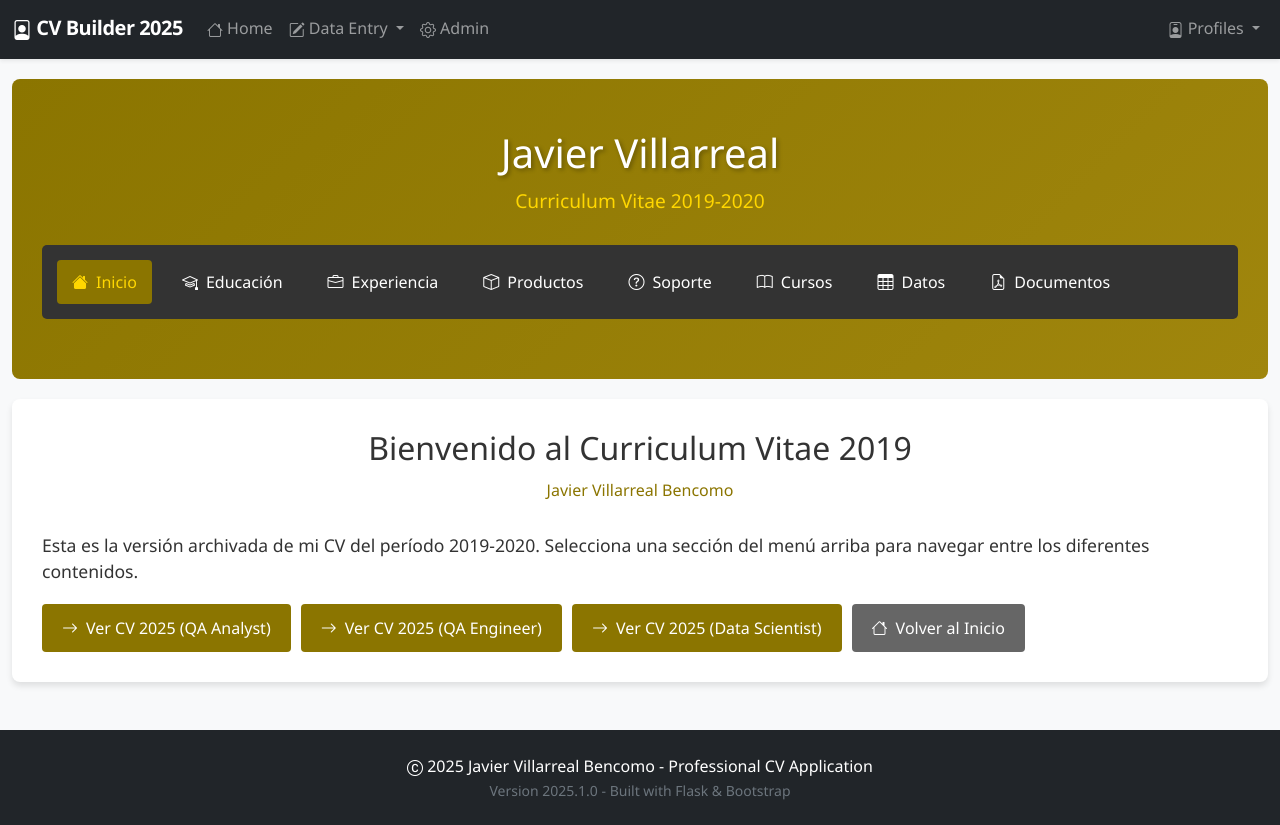
After one commit to jvillarrealbencomo/cv-jvillarrealbencomo19_consciente-creativo, a Flask app: page /legacy/cv2019 in a window 1280 px wide. The commit adds this page. Run offline with Flask 3, Linux system fonts and the light colour scheme.

Commit message:
WIP: ajustes de menú y rutas para CV2019

```diff
--- a/app/routes/main.py
+++ b/app/routes/main.py
@@ -37,3 +37,9 @@ def health():
 def about():
     """About page"""
     return render_template('about.html')
+
+
+@bp.route('/legacy/cv2019')
+def cv2019():
+    """Legacy CV 2019 - Archives the old CV format with full functionality"""
+    return render_template('cv2019.html')
--- a/app/templates/base.html
+++ b/app/templates/base.html
@@ -64,6 +64,10 @@
                             <li><a class="dropdown-item" href="#" data-profile="data_scientist">
                                 <i class="bi bi-graph-up"></i> Data Scientist
                             </a></li>
+                            <li><hr class="dropdown-divider"></li>
+                            <li><a class="dropdown-item" href="/legacy/cv2019">
+                                <i class="bi bi-archive"></i> CV 2019
+                            </a></li>
                         </ul>
                     </li>
                 </ul>
--- /dev/null
+++ b/app/templates/cv2019.html
@@ -0,0 +1,316 @@
+{% extends "base.html" %}
+
+{% block title %}CV 2019-2020 - Javier Villarreal Bencomo{% endblock %}
+
+{% block extra_css %}
+<style>
+    /* Legacy CV 2019 styling */
+    .cv2019-container {
+        background: linear-gradient(135deg, #8B7500 0%, #A0860D 100%);
+        color: white;
+        padding: 30px;
+        border-radius: 8px;
+        margin: 20px 0;
+    }
+
+    .cv2019-menu {
+        display: flex;
+        gap: 15px;
+        flex-wrap: wrap;
+        margin-bottom: 30px;
+        background: #333;
+        padding: 15px;
+        border-radius: 5px;
+    }
+
+    .cv2019-menu a {
+        color: white;
+        text-decoration: none;
+        padding: 10px 15px;
+        border-radius: 4px;
+        transition: background 0.3s;
+        display: inline-flex;
+        align-items: center;
+        gap: 8px;
+        font-weight: 500;
+    }
+
+    .cv2019-menu a:hover {
+        background: #555;
+        color: #ffd700;
+    }
+
+    .cv2019-menu a.active {
+        background: #8B7500;
+        color: #ffd700;
+    }
+
+    .cv2019-header {
+        text-align: center;
+        margin-bottom: 30px;
+    }
+
+    .cv2019-header h1 {
+        font-size: 2.5rem;
+        margin: 20px 0 10px;
+        text-shadow: 2px 2px 4px rgba(0,0,0,0.3);
+    }
+
+    .cv2019-header p {
+        font-size: 1.2rem;
+        color: #ffd700;
+    }
+
+    .cv2019-content {
+        background: white;
+        color: #333;
+        padding: 30px;
+        border-radius: 8px;
+        box-shadow: 0 4px 6px rgba(0,0,0,0.1);
+    }
+
+    .cv2019-content h2 {
+        color: #8B7500;
+        border-bottom: 3px solid #8B7500;
+        padding-bottom: 10px;
+        margin: 20px 0 15px;
+    }
+
+    .cv2019-item {
+        margin: 15px 0;
+        padding: 15px;
+        border-left: 4px solid #8B7500;
+        background: #f9f9f9;
+    }
+
+    .cv2019-action-buttons {
+        display: flex;
+        gap: 10px;
+        flex-wrap: wrap;
+        margin-top: 20px;
+    }
+
+    .btn-cv2019 {
+        display: inline-flex;
+        align-items: center;
+        gap: 8px;
+        padding: 12px 20px;
+        background: #8B7500;
+        color: white;
+        border: none;
+        border-radius: 4px;
+        text-decoration: none;
+        cursor: pointer;
+        transition: background 0.3s;
+        font-weight: 500;
+    }
+
+    .btn-cv2019:hover {
+        background: #A0860D;
+        color: #ffd700;
+        text-decoration: none;
+    }
+
+    .btn-cv2019.secondary {
+        background: #666;
+    }
+
+    .btn-cv2019.secondary:hover {
+        background: #888;
+    }
+</style>
+{% endblock %}
+
+{% block content %}
+<div class="container-fluid py-0">
+    <!-- CV 2019 Legacy Version -->
+    <div class="cv2019-container">
+        <div class="cv2019-header">
+            <h1>Javier Villarreal</h1>
+            <p>Curriculum Vitae 2019-2020</p>
+        </div>
+
+        <!-- Navigation Menu -->
+        <div class="cv2019-menu">
+            <a href="#inicio" class="active" onclick="switchSection('inicio')">
+                <i class="bi bi-house-fill"></i> Inicio
+            </a>
+            <a href="#educacion" onclick="switchSection('educacion')">
+                <i class="bi bi-mortarboard"></i> Educación
+            </a>
+            <a href="#experiencia" onclick="switchSection('experiencia')">
+                <i class="bi bi-briefcase"></i> Experiencia
+            </a>
+            <a href="#productos" onclick="switchSection('productos')">
+                <i class="bi bi-box"></i> Productos
+            </a>
+            <a href="#soporte" onclick="switchSection('soporte')">
+                <i class="bi bi-question-circle"></i> Soporte
+            </a>
+            <a href="#cursos" onclick="switchSection('cursos')">
+                <i class="bi bi-book"></i> Cursos
+            </a>
+            <a href="#datos" onclick="switchSection('datos')">
+                <i class="bi bi-table"></i> Datos
+            </a>
+            <a href="#documentos" onclick="switchSection('documentos')">
+                <i class="bi bi-file-earmark-pdf"></i> Documentos
+            </a>
+        </div>
+    </div>
+
+    <!-- Content Sections -->
+    <div class="cv2019-content">
+        <!-- Inicio Section -->
+        <div id="inicio-section" class="cv2019-section" style="display:block;">
+            <div class="cv2019-header">
+                <h2 style="border: none; margin: 0; color: #333;">Bienvenido al Curriculum Vitae 2019</h2>
+                <p style="color: #8B7500; font-size: 1rem;">Javier Villarreal Bencomo</p>
+            </div>
+            <p style="margin: 20px 0; font-size: 1.1rem;">
+                Esta es la versión archivada de mi CV del período 2019-2020. Selecciona una sección del menú arriba para navegar entre los diferentes contenidos.
+            </p>
+            <div class="cv2019-action-buttons">
+                <a href="/profile/1/qa_analyst" class="btn-cv2019">
+                    <i class="bi bi-arrow-right"></i> Ver CV 2025 (QA Analyst)
+                </a>
+                <a href="/profile/1/qa_engineer" class="btn-cv2019">
+                    <i class="bi bi-arrow-right"></i> Ver CV 2025 (QA Engineer)
+                </a>
+                <a href="/profile/1/data_scientist" class="btn-cv2019">
+                    <i class="bi bi-arrow-right"></i> Ver CV 2025 (Data Scientist)
+                </a>
+                <a href="/" class="btn-cv2019 secondary">
+                    <i class="bi bi-house"></i> Volver al Inicio
+                </a>
+            </div>
+        </div>
+
+        <!-- Educación Section -->
+        <div id="educacion-section" class="cv2019-section" style="display:none;">
+            <h2><i class="bi bi-mortarboard"></i> Educación</h2>
+            <div class="cv2019-item">
+                <h3>Título de Ingeniero de Sistemas</h3>
+                <p>Universidad de las Fuerzas Armadas ESPE</p>
+                <p><small>2010 - 2014</small></p>
+            </div>
+            <div class="cv2019-item">
+                <h3>Título de Master en Gerencia de Recursos Humanos</h3>
+                <p>Institución</p>
+                <p><small>Año</small></p>
+            </div>
+            <p style="margin-top: 20px; text-align: center;">
+                <small>Para más detalles, consulta el CV 2025 actualizado</small>
+            </p>
+        </div>
+
+        <!-- Experiencia Section -->
+        <div id="experiencia-section" class="cv2019-section" style="display:none;">
+            <h2><i class="bi bi-briefcase"></i> Experiencia Laboral</h2>
+            <div class="cv2019-item">
+                <h3>Análisis de Calidad (QA Analyst)</h3>
+                <p>Diversas empresas del sector tecnológico</p>
+                <p><small>Período 2014 - Presente</small></p>
+            </div>
+            <p style="margin-top: 20px; text-align: center;">
+                <small>Para detalles completos de experiencia, consulta el CV 2025 actualizado</small>
+            </p>
+        </div>
+
+        <!-- Productos Section -->
+        <div id="productos-section" class="cv2019-section" style="display:none;">
+            <h2><i class="bi bi-box"></i> Productos Informáticos</h2>
+            <div class="cv2019-item">
+                <p>Esta sección contiene información sobre productos informáticos desarrollados y utilizados.</p>
+            </div>
+            <p style="margin-top: 20px; text-align: center;">
+                <small>Para detalles actualizados, consulta el CV 2025</small>
+            </p>
+        </div>
+
+        <!-- Soporte Section -->
+        <div id="soporte-section" class="cv2019-section" style="display:none;">
+            <h2><i class="bi bi-question-circle"></i> Soporte en Programación</h2>
+            <div class="cv2019-item">
+                <p>Experiencia en soporte técnico y programación</p>
+            </div>
+            <p style="margin-top: 20px; text-align: center;">
+                <small>Para detalles actualizados, consulta el CV 2025</small>
+            </p>
+        </div>
+
+        <!-- Cursos Section -->
+        <div id="cursos-section" class="cv2019-section" style="display:none;">
+            <h2><i class="bi bi-book"></i> Formación Adicional</h2>
+            <div class="cv2019-item">
+                <p>Diversos cursos en tecnología, certificaciones y formación continua</p>
+            </div>
+            <p style="margin-top: 20px; text-align: center;">
+                <small>Para lista completa de cursos y certificaciones, consulta el CV 2025</small>
+            </p>
+        </div>
+
+        <!-- Datos Section -->
+        <div id="datos-section" class="cv2019-section" style="display:none;">
+            <h2><i class="bi bi-table"></i> Datos Personales</h2>
+            <div class="cv2019-item">
+                <h4>Información de Contacto</h4>
+                <p>Email: <a href="mailto:contact@example.com">contact@example.com</a></p>
+                <p>Teléfono: +1 234 567 8900</p>
+                <p>Ubicación: Ecuador</p>
+            </div>
+            <p style="margin-top: 20px; text-align: center;">
+                <small>Para datos completos y actualizados, consulta el CV 2025</small>
+            </p>
+        </div>
+
+        <!-- Documentos Section -->
+        <div id="documentos-section" class="cv2019-section" style="display:none;">
+            <h2><i class="bi bi-file-earmark-pdf"></i> Documentos</h2>
+            <div class="cv2019-item">
+                <h4>Documentos Disponibles (2019-2020)</h4>
+                <ul>
+                    <li>Título de Ingeniero de Sistemas</li>
+                    <li>Título de Master en Gerencia de Recursos Humanos</li>
+                    <li>Constancia de trabajo UPTI-IUTET</li>
+                    <li>Constancia laboral en Sílboca</li>
+                    <li>Constancia de trabajo de CIDIAT</li>
+                    <li>Capacitación Docente</li>
+                    <li>Prueba de Suficiencia de inglés técnico</li>
+                </ul>
+            </div>
+            <div class="cv2019-action-buttons" style="margin-top: 20px;">
+                <a href="/profile/1/qa_analyst/pdf/onepage" class="btn-cv2019" target="_blank">
+                    <i class="bi bi-file-pdf"></i> Descargar CV PDF (2025)
+                </a>
+            </div>
+        </div>
+    </div>
+</div>
+
+<script>
+function switchSection(sectionName) {
+    // Hide all sections
+    const sections = document.querySelectorAll('.cv2019-section');
+    sections.forEach(section => {
+        section.style.display = 'none';
+    });
+
+    // Show selected section
+    const selectedSection = document.getElementById(sectionName + '-section');
+    if (selectedSection) {
+        selectedSection.style.display = 'block';
+    }
+
+    // Update active menu item
+    const menuLinks = document.querySelectorAll('.cv2019-menu a');
+    menuLinks.forEach(link => {
+        link.classList.remove('active');
+    });
+    event.target.classList.add('active');
+
+    // Smooth scroll to content
+    document.querySelector('.cv2019-content').scrollIntoView({ behavior: 'smooth' });
+}
+</script>
+{% endblock %}
```
